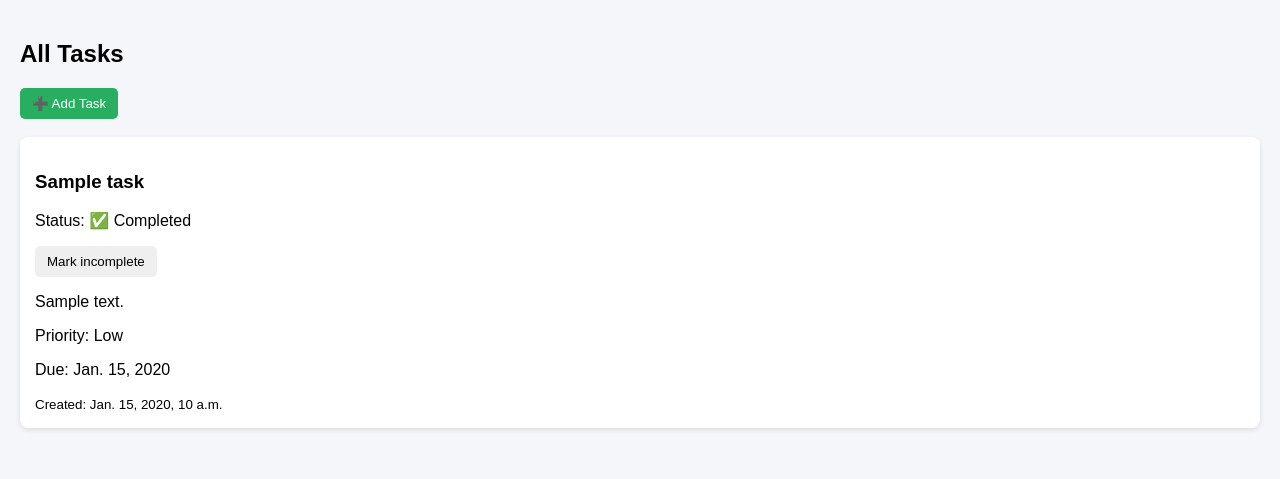
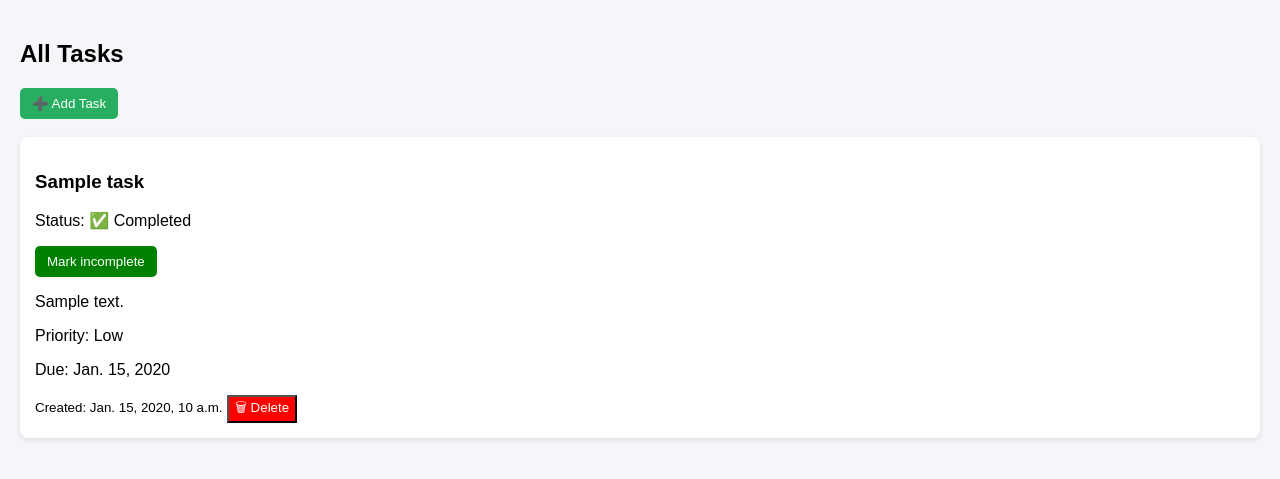
Before and after one commit to Sparsh015/todo_project_django, a Django app: page / in a window 1280 px wide. Shown: the part 54-533 px from the top of the page. Run offline with Django 5.2, Linux system fonts and the light colour scheme; tables that the repository leaves empty hold one stand-in row (values such as "Sample post").

Commit message:
deletion of task and style to delete and mark button

```diff
--- a/todo_project/tasks/urls.py
+++ b/todo_project/tasks/urls.py
@@ -5,6 +5,8 @@ urlpatterns = [
     path('', views.task_list, name = 'task_list'),
     path('add/', views.add_task, name = 'add_task'),
     path('toggle/<int:task_id>/', views.toggle_complete, name='toggle_complete'),
+    path('delete/<int:task_id>/', views.delete_task, name='delete_task'),
+
 
 
 ]
--- a/todo_project/tasks/views.py
+++ b/todo_project/tasks/views.py
@@ -29,3 +29,10 @@ def toggle_complete(request, task_id):
     task.completed = not task.completed
     task.save()
     return redirect('task_list')
+
+def delete_task(request, task_id):
+    task = get_object_or_404(Task, id=task_id)
+    if request.method == "POST":
+        task.delete()
+
+    return redirect('task_list')
--- a/todo_project/templates/tasks/task_list.html
+++ b/todo_project/templates/tasks/task_list.html
@@ -25,7 +25,7 @@
     </p>
 
     <a href="{% url 'toggle_complete' task.id %}">
-        <button class="btn btn-toggle">
+        <button class="btn btn-toggle" style = "background-color: {% if task.completed%} green {%else%} orange {% endif %}; color: white;">
             {% if task.completed %}
                 Mark incomplete
             {% else %}
@@ -45,6 +45,12 @@
 
     <small>Created: {{ task.created_at }}</small>
 
+    <!-- DELETE BUTTON -->
+    <form action="{% url 'delete_task' task.id %}" method="post" style="display:inline;" color="red">
+        {% csrf_token %}
+        <button type="submit" style="background-color: red; color: white;">🗑 Delete</button>
+    </form>
+
 </div>
 
 {% empty %}
```
